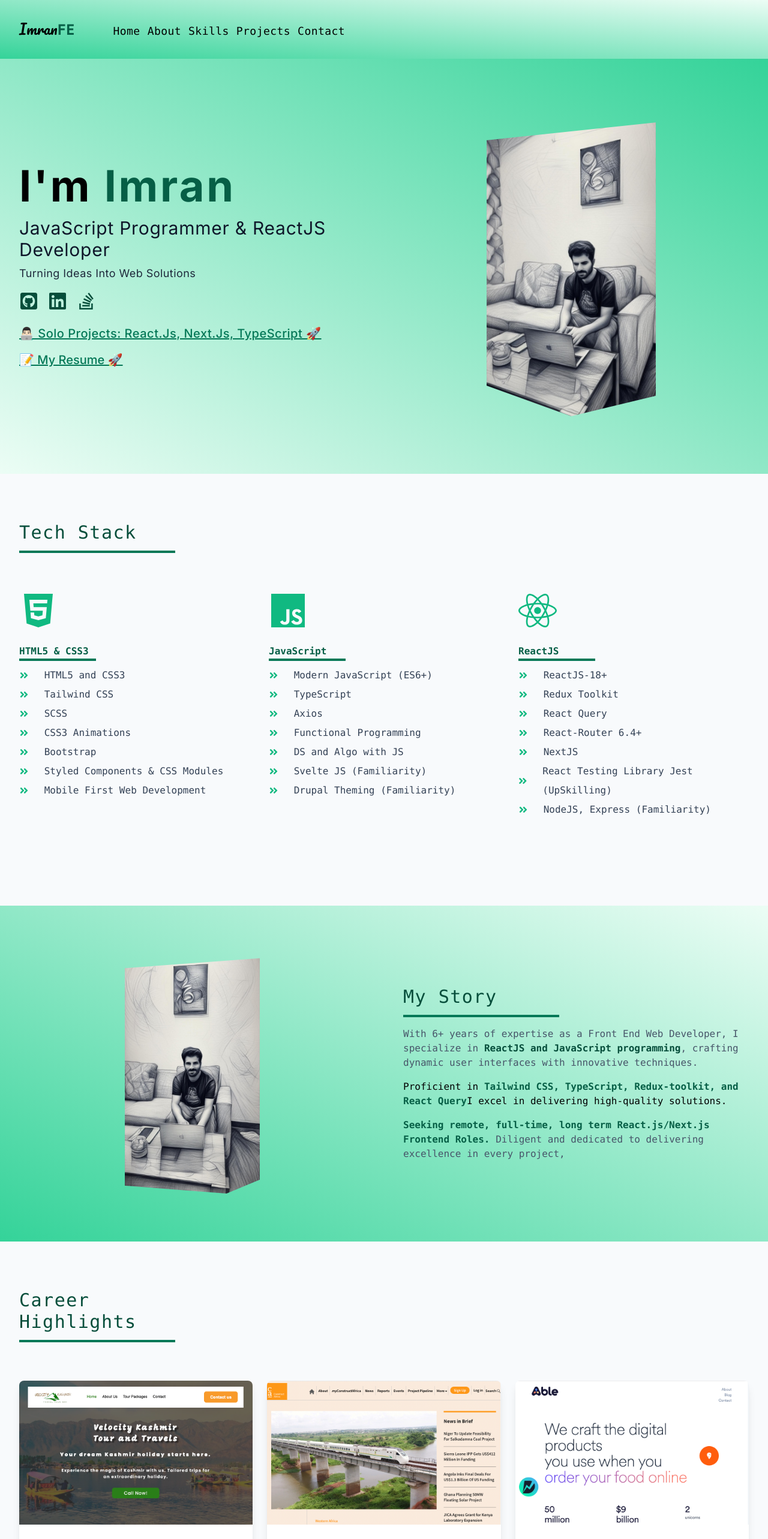
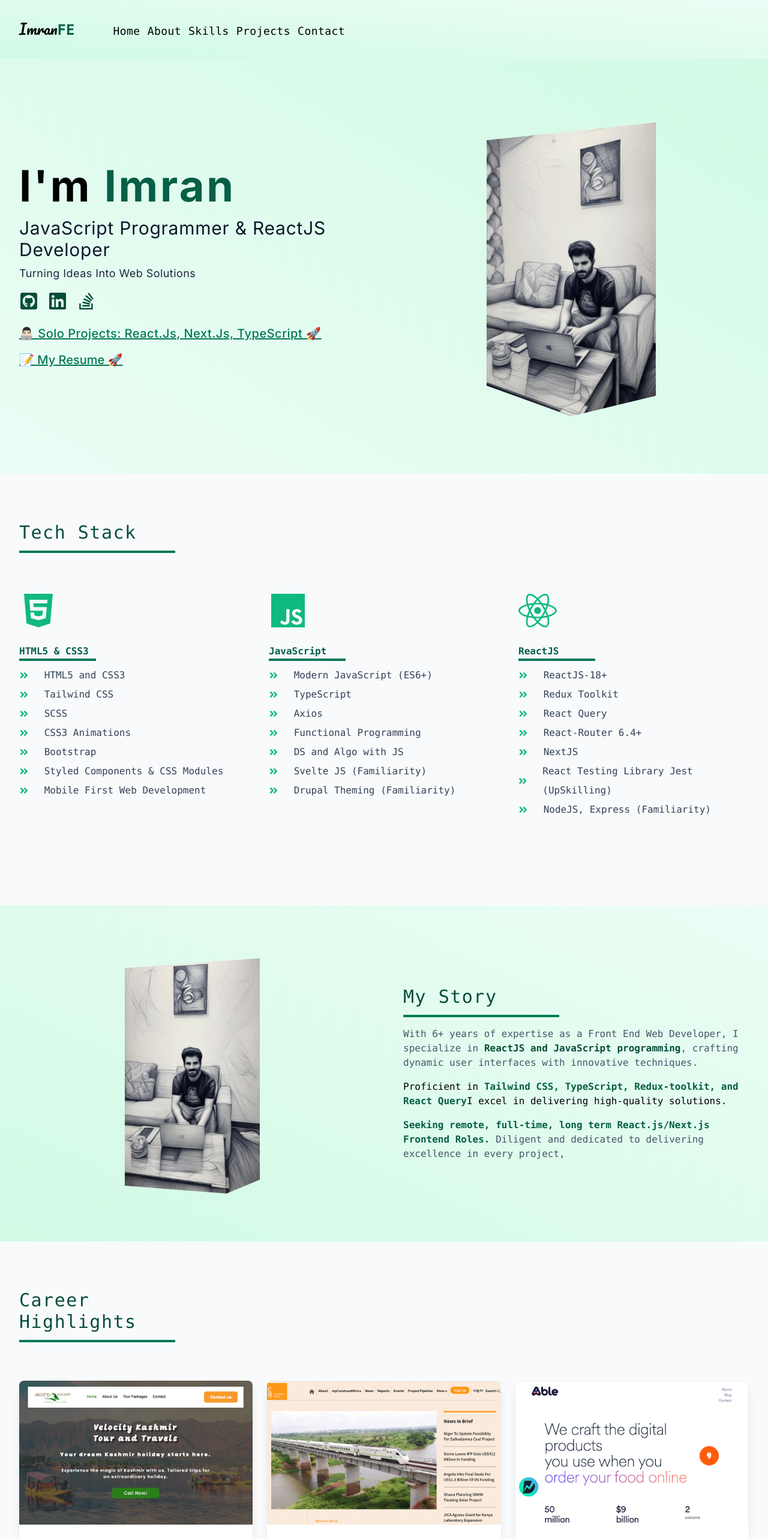
Before and after one commit to emmeiwhite/imran-portfolio-2024, a React (Vite) app: page / in a window 1280 px wide. Shown: the top 2566 px of the page at 60% size. Built offline with nearby package versions, Linux system fonts and the light colour scheme; a web font is replaced by a local one.

Commit message:
background-contrasts

```diff
--- a/src/components/About.jsx
+++ b/src/components/About.jsx
@@ -4,7 +4,7 @@ import SectionTitle from './SectionTitle'
 export default function About() {
   return (
     <section
-      className="bg-gradient-to-tr  from-emerald-400  to-emerald-50 py-20 "
+      className="bg-gradient-to-tr  from-emerald-100  to-emerald-50 py-20 "
       id="about">
       <div className="align-element grid gap-16 md:grid-cols-2 items-center">
         <img
--- a/src/components/Contact.jsx
+++ b/src/components/Contact.jsx
@@ -6,7 +6,7 @@ import { FaWhatsapp, FaEnvelope, FaMapMarkerAlt, FaPhone } from 'react-icons/fa'
 export default function Contact() {
   return (
     <section
-      className="bg-gradient-to-br from-emerald-400  to-emerald-50 py-20 "
+      className="bg-gradient-to-br from-emerald-100  to-emerald-50 py-20 "
       id="contact">
       <div className="align-element grid gap-16 md:grid-cols-2 items-center">
         <img
--- a/src/components/Footer.jsx
+++ b/src/components/Footer.jsx
@@ -1,6 +1,6 @@
 export default function Footer() {
   return (
-    <section className="py-20 bg-gradient-to-tr  from-emerald-300  to-emerald-50">
+    <section className="py-20 bg-gradient-to-tr  from-emerald-50  to-emerald-100">
       <div className="align-element">
         <div className="flex gap-3 items-center">
           <p className="text-xl font-pacifico">
--- a/src/components/Hero.jsx
+++ b/src/components/Hero.jsx
@@ -6,7 +6,7 @@ import { FaGithubSquare, FaLinkedin, FaStackOverflow } from 'react-icons/fa'
 
 function Hero() {
   return (
-    <div className="bg-gradient-to-tr from-emerald-50 to-emerald-400 pb-24 md:py-24 font-inter">
+    <div className="bg-gradient-to-tr from-emerald-50 to-emerald-100 pb-24 md:py-24 font-inter">
       <div className="align-element grid md:grid-cols-2 items-center gap-8">
         <article className="order-2 md:order-1">
           <h1 className="text-5xl sm:text-7xl font-bold tracking-wider">
--- a/src/components/Navbar.jsx
+++ b/src/components/Navbar.jsx
@@ -2,7 +2,7 @@ import { links } from '../data'
 
 function Navbar() {
   return (
-    <nav className="bg-gradient-to-tr  from-emerald-400  to-emerald-50">
+    <nav className="bg-gradient-to-tr  from-emerald-100  to-emerald-50">
       <div className="align-element py-4 flex flex-col sm:flex-row sm:gap-x-16 sm:items-center sm:py-8">
         <h2 className="text-2xl font-pacifico">
           Imran<span className="text-emerald-800 font-bold font-mono">FE</span>
```
